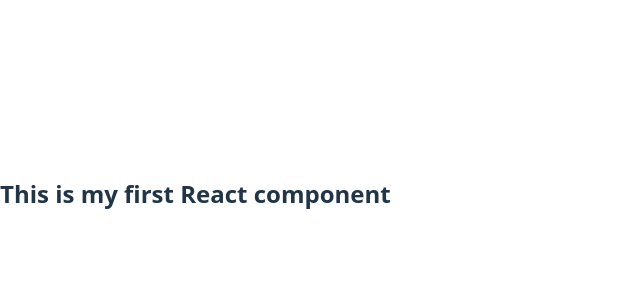
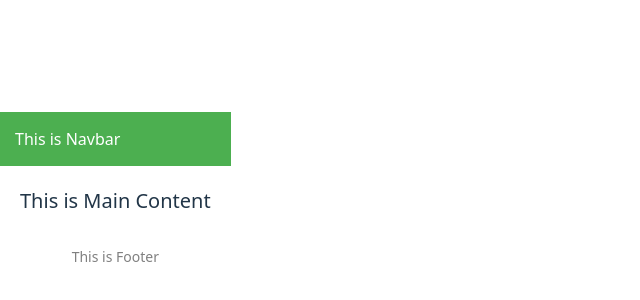
Before and after one commit to Sriharsha-20/First-react-app, a React (Vite) app: page / in a window 1280 px wide. Shown: the part 206-506 px from the top of the page, without its empty margins (0-640 px from the left). Built offline with nearby package versions, Linux system fonts and the light colour scheme.

Commit message:
Added Navbar, Content, Footer and MainPage components

```diff
--- a/src/App.jsx
+++ b/src/App.jsx
@@ -1,11 +1,8 @@
-import FirstComponent from "./FirstComponent";
+
+import MainPage from "./MainPage";
 
 function App() {
-  return (
-    <div>
-      <FirstComponent />
-    </div>
-  );
+  return <MainPage />;
 }
 
 export default App;
--- /dev/null
+++ b/src/Content.jsx
@@ -0,0 +1,9 @@
+function Content() {
+  return (
+    <div style={{ textAlign: "center", margin: "20px", fontSize: "20px" }}>
+      This is Main Content
+    </div>
+  );
+}
+
+export default Content;
--- /dev/null
+++ b/src/Footer.jsx
@@ -0,0 +1,9 @@
+function Footer() {
+  return (
+    <div style={{ fontSize: "14px", color: "gray", padding: "10px", textAlign: "center" }}>
+      This is Footer
+    </div>
+  );
+}
+
+export default Footer;
--- /dev/null
+++ b/src/MainPage.jsx
@@ -0,0 +1,15 @@
+import Navbar from "./Navbar";
+import Content from "./Content";
+import Footer from "./Footer";
+
+function MainPage() {
+  return (
+    <div>
+      <Navbar />
+      <Content />
+      <Footer />
+    </div>
+  );
+}
+
+export default MainPage;
--- /dev/null
+++ b/src/Navbar.jsx
@@ -0,0 +1,9 @@
+function Navbar() {
+  return (
+    <div style={{ backgroundColor: "#4CAF50", padding: "15px", color: "white" }}>
+      This is Navbar
+    </div>
+  );
+}
+
+export default Navbar;
```
